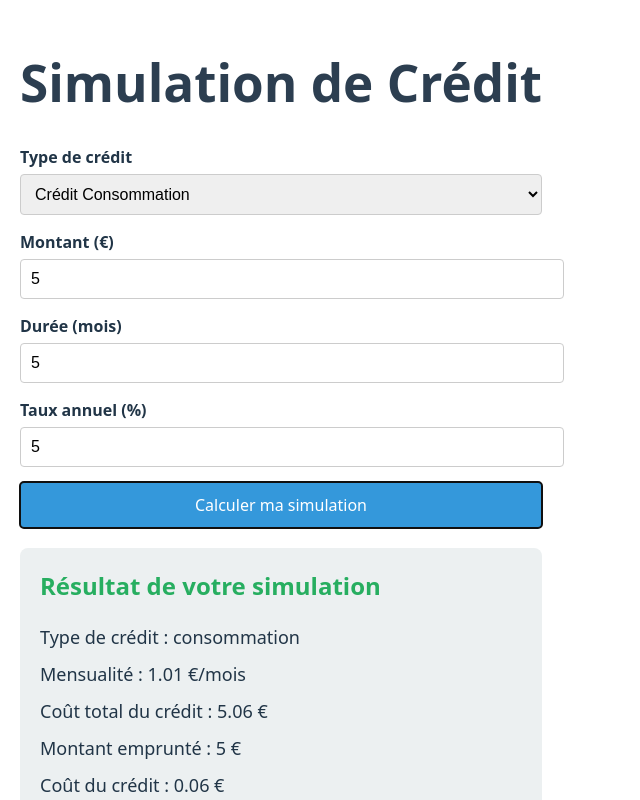
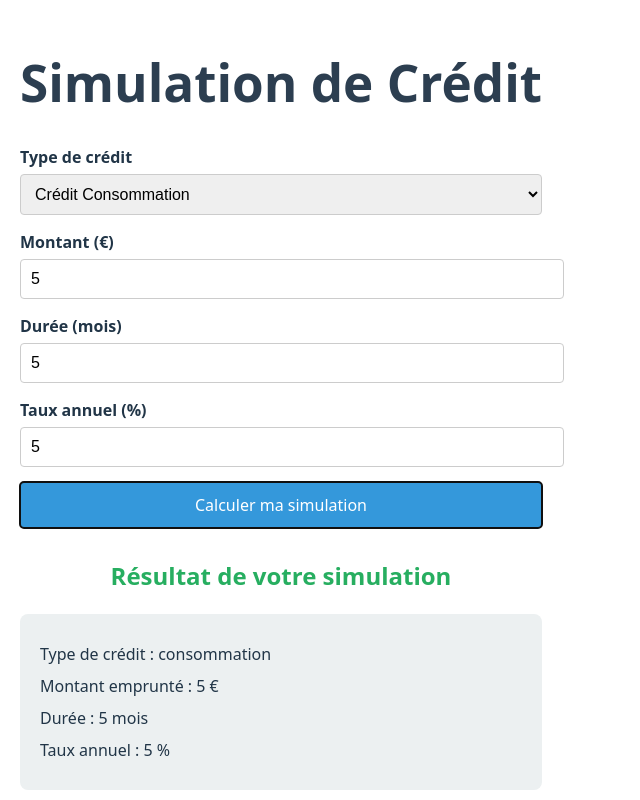
Before and after one commit to wassimyazza/Salefni, a React (Vite) app: page / in a window 1280 px wide. Both pictures are taken after typing "5", "5", "5" into the empty fields and a click on the button "Calculer ma simulation". Shown: the top 800 px of the page, without its empty margins (0-640 px from the left). Built offline with nearby package versions, Linux system fonts and the light colour scheme.

Commit message:
feat: Display credit simulation results

```diff
--- a/src/App.css
+++ b/src/App.css
@@ -1,5 +1,5 @@
 .App {
-  max-width: 800px;
+  max-width: 700px;
   margin: 0 auto;
   padding: 20px;
 }
@@ -43,18 +43,34 @@ button:hover {
 }
 
 .resultat {
-  background-color: #ecf0f1;
-  padding: 20px;
-  border-radius: 8px;
-  margin-top: 20px;
+  margin-top: 30px;
 }
 
 .resultat h2 {
   color: #27ae60;
-  margin-top: 0;
+  text-align: center;
 }
 
-.resultat p {
-  font-size: 18px;
+.info-box {
+  background-color: #ecf0f1;
+  padding: 20px;
+  border-radius: 8px;
+  margin-bottom: 15px;
+}
+
+.info-box p {
+  margin: 8px 0;
+  font-size: 16px;
+}
+
+.highlight {
+  background-color: #3498db;
+  color: white;
+  text-align: center;
+}
+
+.big-number {
+  font-size: 36px;
+  font-weight: bold;
   margin: 10px 0;
 }
--- a/src/pages/SimulationPage.jsx
+++ b/src/pages/SimulationPage.jsx
@@ -5,17 +5,22 @@ function SimulationPage() {
   const [montant, setMontant] = useState('')
   const [duree, setDuree] = useState('')
   const [taux, setTaux] = useState('')
-  const [mensualite, setMensualite] = useState(0)
-  const [coutTotal, setCoutTotal] = useState(0)
+  const [resultat, setResultat] = useState(null)
 
   function calculerCredit() {
     const m = parseFloat(montant)
     const d = parseFloat(duree)
-    const t = parseFloat(taux) / 100 / 12
+    const tauxNum = parseFloat(taux)
+    const t = tauxNum / 100 / 12
     const mensualiteCalculee = (m * t) / (1 - Math.pow(1 + t, -d))
     const total = mensualiteCalculee * d
-    setMensualite(mensualiteCalculee.toFixed(2))
-    setCoutTotal(total.toFixed(2))
+    const coutCredit = total - m
+
+    setResultat({
+      mensualite: mensualiteCalculee.toFixed(2),
+      coutTotal: total.toFixed(2),
+      coutCredit: coutCredit.toFixed(2)
+    })
   }
 
   return (
@@ -39,17 +44,26 @@ function SimulationPage() {
       </div>
       <div>
         <label>Taux annuel (%)</label>
-        <input type="number" value={taux} onChange={(e) => setTaux(e.target.value)}/>
+        <input type="number" step="0.1" value={taux} onChange={(e) => setTaux(e.target.value)}/>
       </div>
       <button onClick={calculerCredit}>Calculer ma simulation</button>
-      {mensualite > 0 && (
+      {resultat && (
         <div className="resultat">
           <h2>Résultat de votre simulation</h2>
-          <p>Type de crédit : {typeCredit}</p>
-          <p>Mensualité : {mensualite} €/mois</p>
-          <p>Coût total du crédit : {coutTotal} €</p>
-          <p>Montant emprunté : {montant} €</p>
-          <p>Coût du crédit : {(coutTotal - montant).toFixed(2)} €</p>
+          <div className="info-box">
+            <p>Type de crédit : {typeCredit}</p>
+            <p>Montant emprunté : {montant} €</p>
+            <p>Durée : {duree} mois</p>
+            <p>Taux annuel : {taux} %</p>
+          </div>
+          <div className="info-box highlight">
+            <h3>Votre mensualité</h3>
+            <p className="big-number">{resultat.mensualite} €</p>
+          </div>
+          <div className="info-box">
+            <p>Montant total à rembourser : {resultat.coutTotal} €</p>
+            <p>Coût du crédit : {resultat.coutCredit} €</p>
+          </div>
         </div>
       )}
     </div>
```
